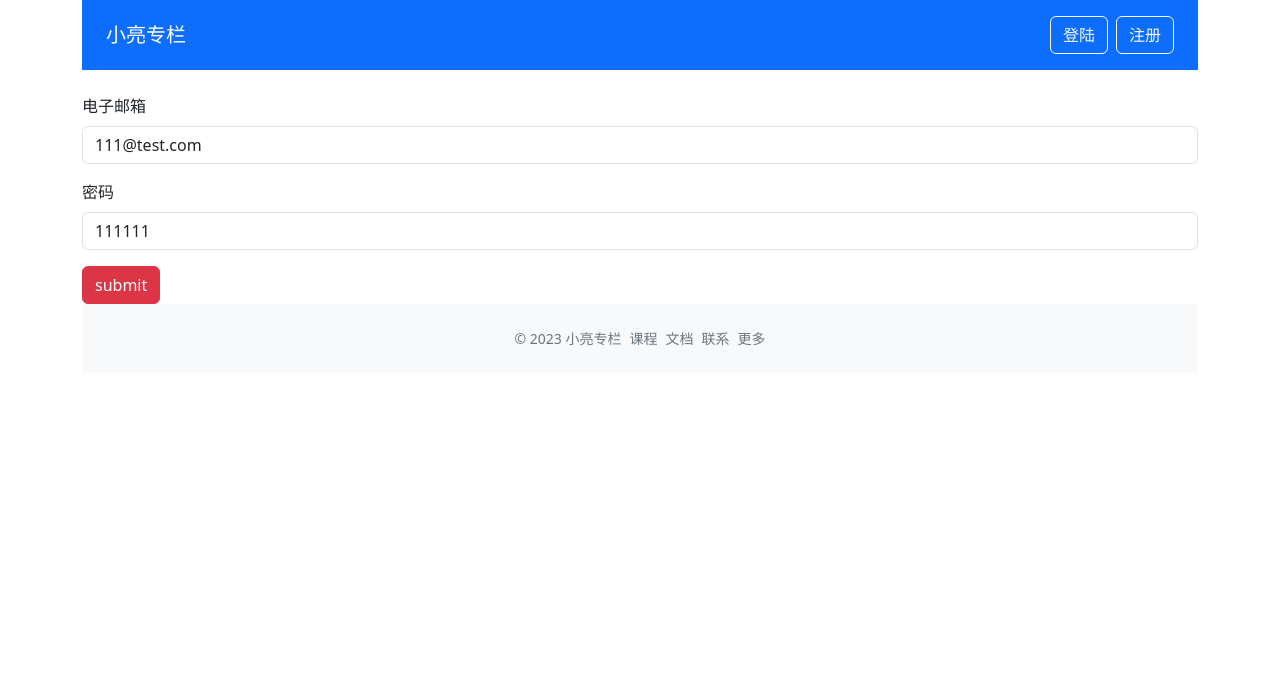
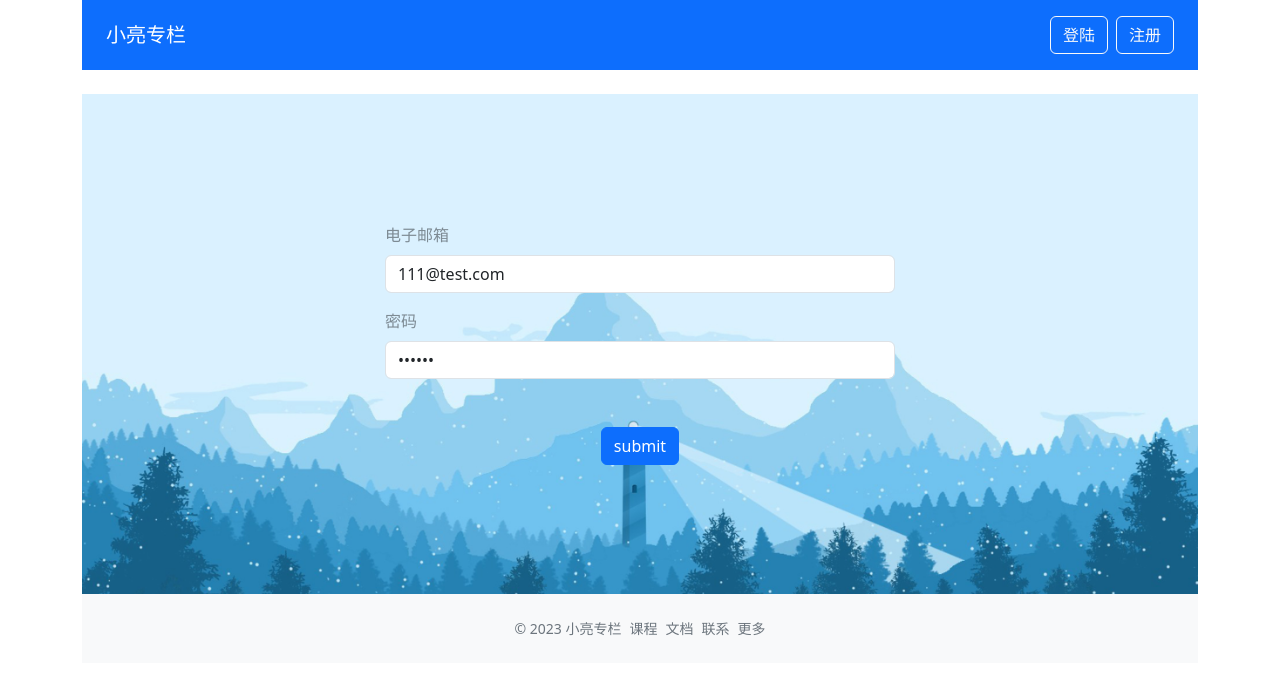
Before and after one commit to CN-L/reconfiguration-zheye, a Vue app: page /login in a window 1280 px wide. Shown: the top 674 px of the page. Built offline with nearby package versions, Linux system fonts and the light colour scheme; what darkmode-js would draw is missing.

Commit message:
feat($add): 增加背景图片 固定顶部header

```diff
--- a/src/components/GlobalHeader.vue
+++ b/src/components/GlobalHeader.vue
@@ -1,5 +1,5 @@
 <template>
-  <nav class="navbar navbar-dark bg-primary justify-content-between mb-4 px-4">
+  <nav class="navbar navbar-dark sticky-top bg-primary justify-content-between mb-4 px-4">
     <router-link to="/" class="navbar-brand">小亮专栏</router-link>
     <ul v-if="!user.isLogin" class="list-inline mb-0">
       <li class="list-inline-item"><router-link to="/login" class="btn btn-outline-light my-2">登陆</router-link></li>
--- a/src/views/Login.vue
+++ b/src/views/Login.vue
@@ -1,18 +1,22 @@
 <template>
-  <ValidateForm @form-submit="onFormSubmit" @clear-inputs="onClear">
+  <div class="login-page p-5 d-flex justify-content-center align-items-center">
+    <ValidateForm class="w-50 h-50" @form-submit="onFormSubmit" @clear-inputs="onClear">
       <div class="mb-3">
-        <label class="form-label">电子邮箱</label>
+        <label class="form-label text-body-tertiary">电子邮箱</label>
         <ValidateInput placeholder="请输入邮箱地址" v-model="emailVal" :rules="emailRules"></ValidateInput>
       </div>
-      <div class="mb-3">
-        <label class="form-label">密码</label>
-        <ValidateInput placeholder="请输入密码" v-model="passWord" :rules="passwordRules"></ValidateInput>
+      <div class="mb-5">
+        <label class="form-label text-body-tertiary">密码</label>
+        <ValidateInput type="password" placeholder="请输入密码" v-model="passWord" :rules="passwordRules"></ValidateInput>
       </div>
       <!-- 等同于v-slot:submit -->
       <template #submit>
-        <span class="btn btn-danger">submit</span>
+        <div class="text-center">
+          <span class="btn  btn-primary">submit</span>
+        </div>
       </template>
     </ValidateForm>
+  </div>
 </template>
 <script lang="ts">
 import { defineComponent, ref } from 'vue'
@@ -69,3 +73,14 @@ export default defineComponent({
   }
 })
 </script>
+<style>
+.login-page {
+  background-image: url('@/assets/1.jpg');
+  background-size:cover;
+  background-repeat: no-repeat;
+  min-height: 500px;
+}
+.form-content {
+  opacity: 0.8;
+}
+</style>
```
Also changed, not shown: src/assets/1.jpg (added).
